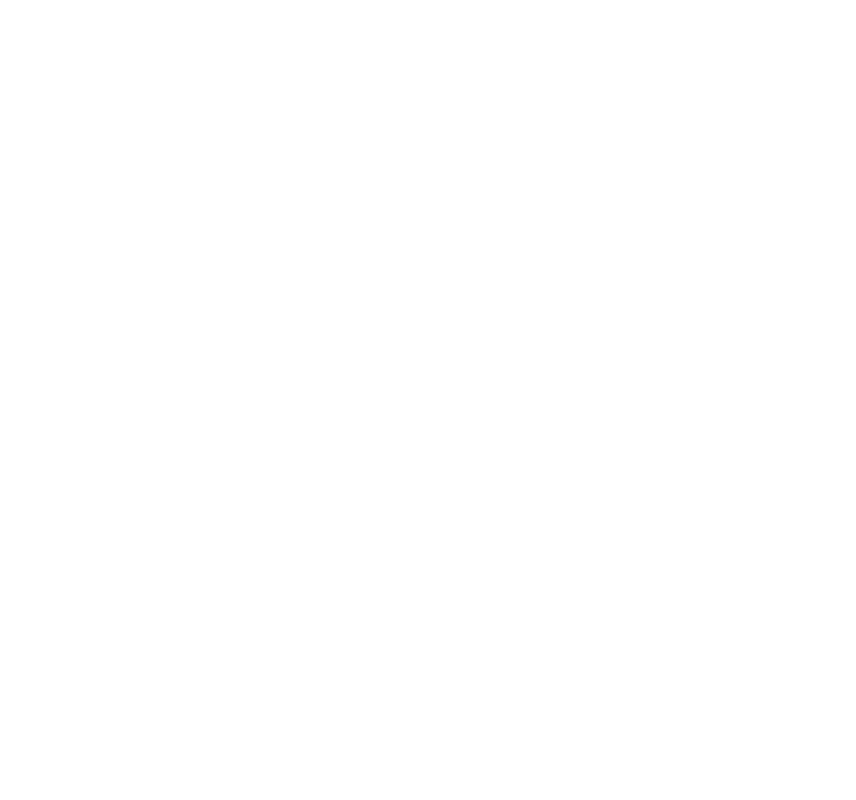
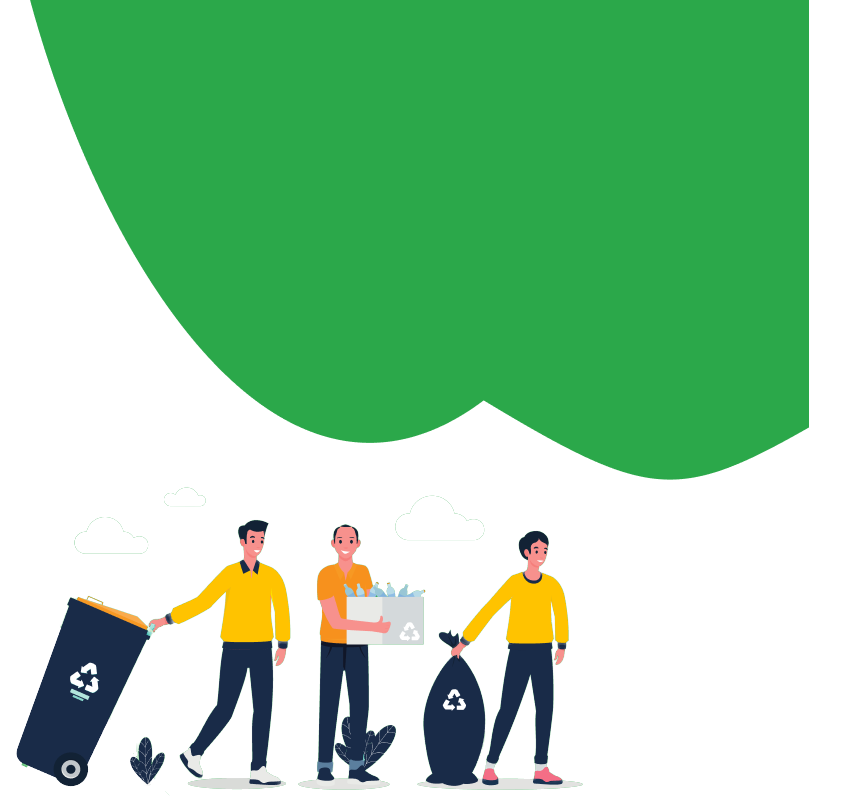
Before and after one commit to Clean-Hub/cleanhub, a React (Create React App) app: page / in a window 1280 px wide. Shown: the part 536-1336 px from the top of the page, without its empty margins (0-856 px from the left). Before the commit the page ends 800 px from the top, so only its background shows below. Built offline with nearby package versions, Linux system fonts and the light colour scheme.

Commit message:
images added

```diff
--- a/src/components/homeHero/HomeHero.jsx
+++ b/src/components/homeHero/HomeHero.jsx
@@ -1,4 +1,7 @@
 import './homeHero.css'
+import appleImg from '../../assets/img/apple.png'
+// import wasteBin from '../../assets/img/waste-bin.jpeg'
+import wasteBin2 from '../../assets/img/wasteBin2.png'
 
 const HomeHero = () => {
   return (
@@ -18,7 +21,12 @@ const HomeHero = () => {
           <button className='homeheroSign'>SIGN IN</button>
         </div>
       </div>
-      <div className='homeHeroR'></div>
+      <div className='homeHeroR'>
+        <div className='appleImg'>
+          <img src={appleImg} alt='apple background' />
+        </div>
+        <img src={wasteBin2} alt='wasteBin2' />
+      </div>
     </div>
   )
 }
```
Also changed, not shown: src/assets/img/wasteBin2.png (added).
